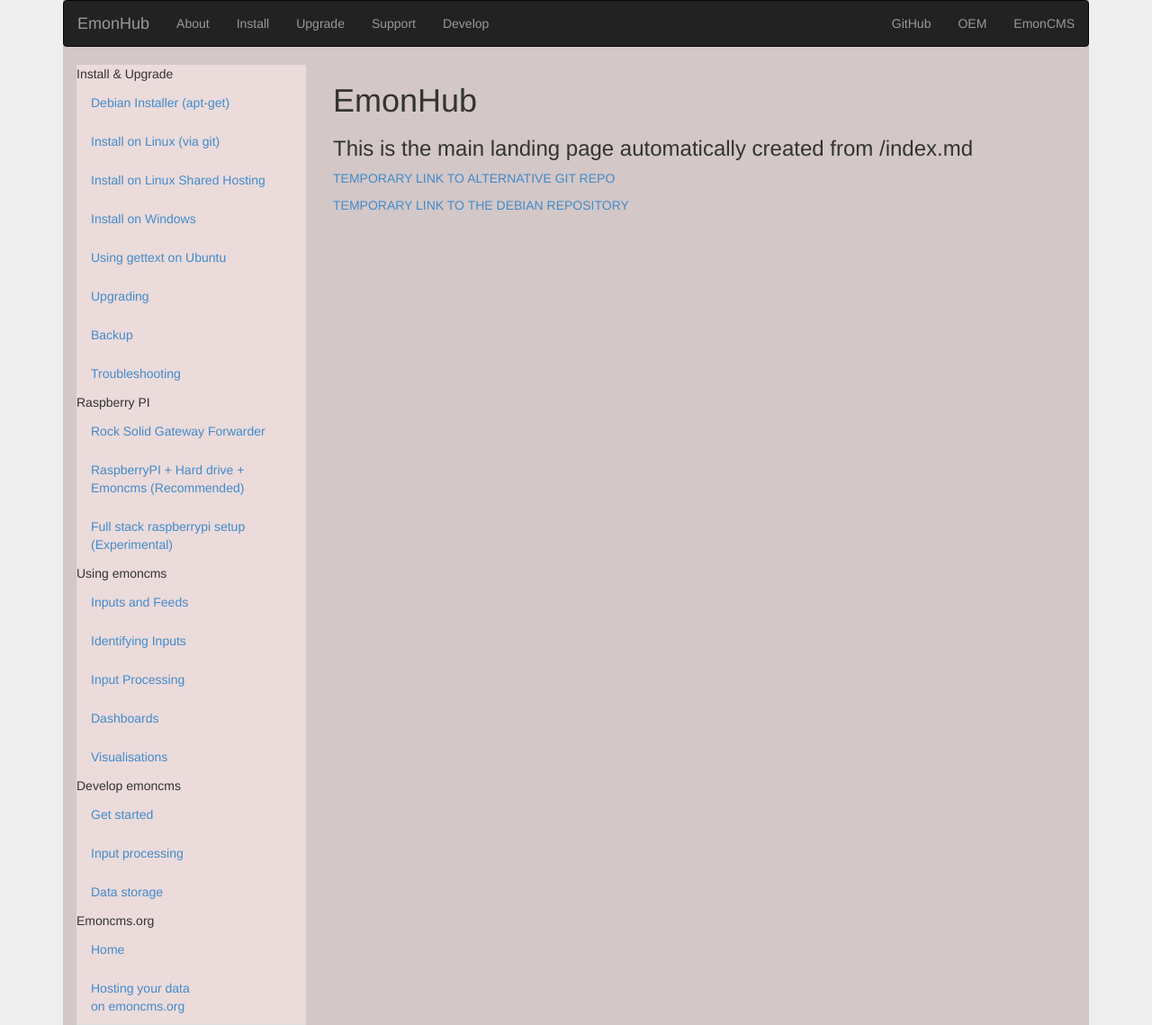
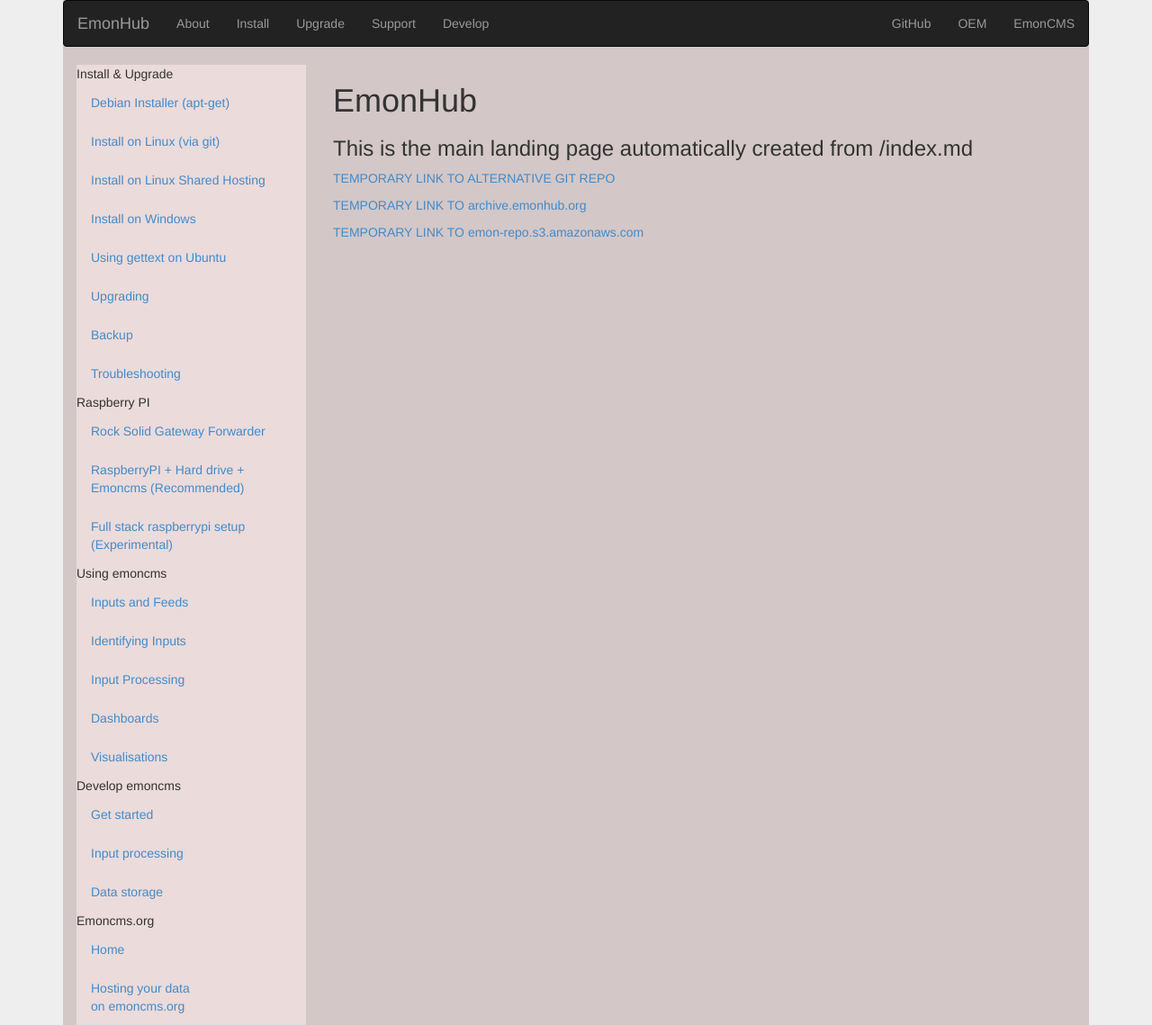
Before and after one commit to githubhelp/otherwip, a Jekyll site: the page built from index.md, in a window 1280 px wide. Shown: the whole page at 90% size. Built offline with Jekyll 4.4.1, drawn with Linux system fonts in a browser that asks for light colours; nearby versions of some CDN libraries.

Commit message:
Update index.md

```diff
--- a/index.md
+++ b/index.md
@@ -10,4 +10,6 @@
 
 [TEMPORARY LINK TO ALTERNATIVE GIT REPO](https://github.com/otherWIP/otherwip.github.io)
 
-[TEMPORARY LINK TO THE DEBIAN REPOSITORY]({{ site.repo }})
+[TEMPORARY LINK TO archive.emonhub.org]({{ site.repo }})
+
+[TEMPORARY LINK TO emon-repo.s3.amazonaws.com](http://emon-repo.s3.amazonaws.com)
```
